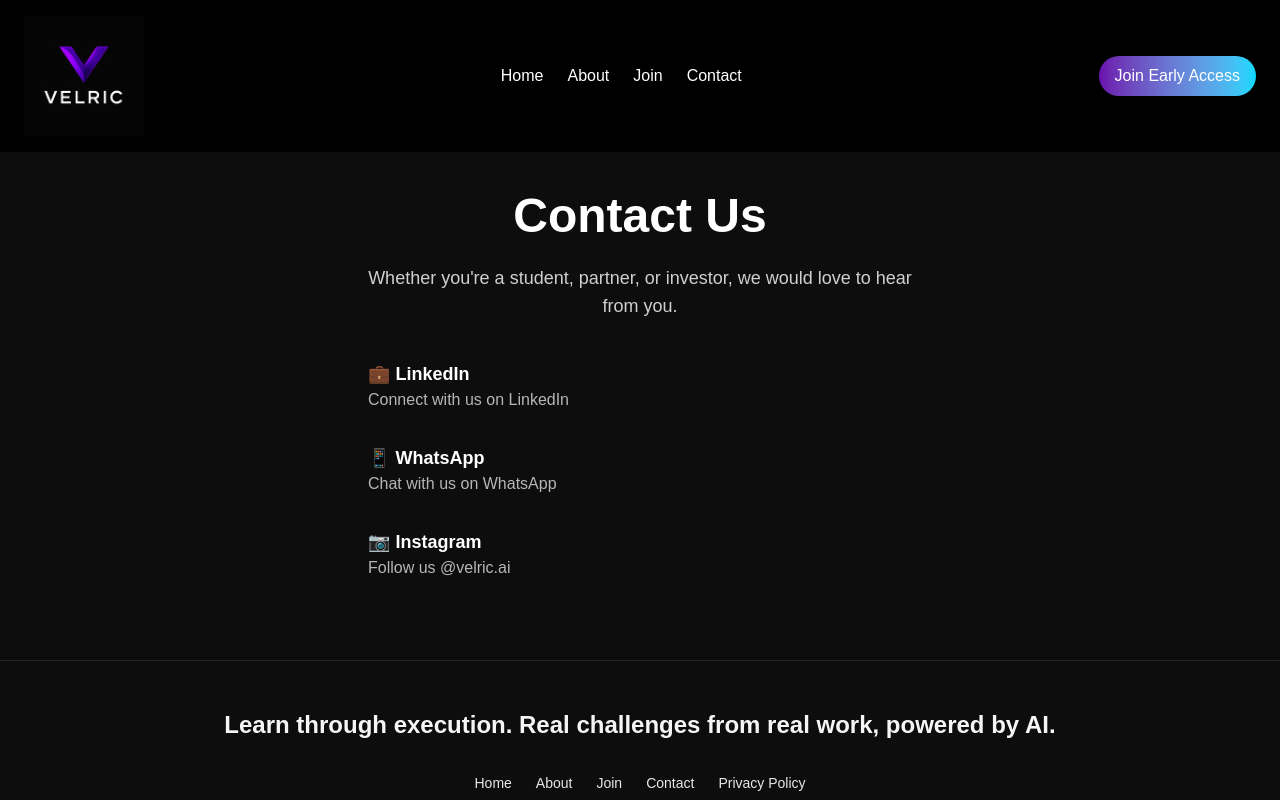
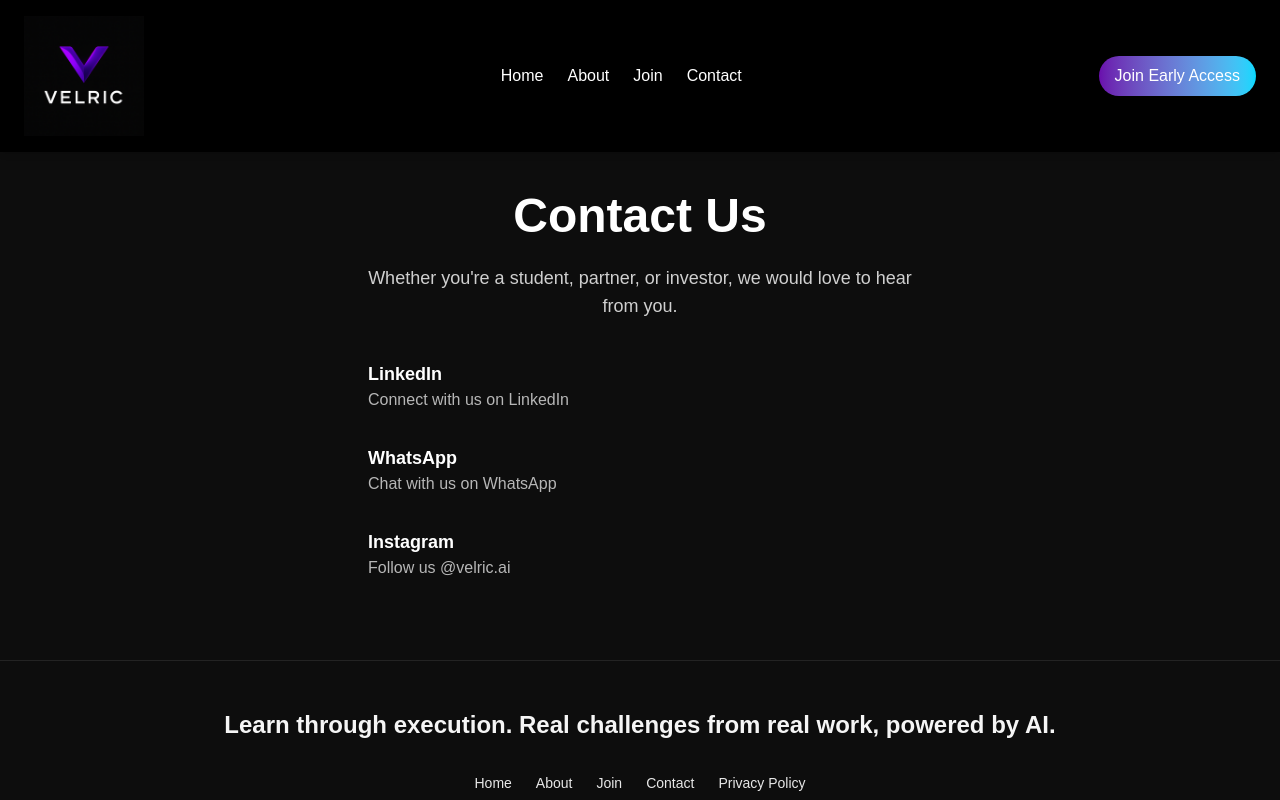
Before and after one commit to velric-ai/velric, a Next.js app: page /contact in a window 1280 px wide. Shown: the top 800 px of the page. Built offline with nearby package versions, Linux system fonts and the light colour scheme.

Commit message:
Update contact.tsx

```diff
--- a/pages/contact.tsx
+++ b/pages/contact.tsx
@@ -18,13 +18,13 @@ const Contact = () => {
         <div className="text-left space-y-8">
           {/* Email */}
           {/* <div>
-            <h3 className="font-semibold text-lg">📧 Email</h3>
+            <h3 className="font-semibold text-lg">Email</h3>
             <p className="text-white/70">contact@velric.com</p>
           </div> */}
 
           {/* LinkedIn */}
           <div>
-            <h3 className="font-semibold text-lg">💼 LinkedIn</h3>
+            <h3 className="font-semibold text-lg">LinkedIn</h3>
             <p className="text-white/70">
               <a
                 href="https://www.linkedin.com/company/velric"
@@ -39,7 +39,7 @@ const Contact = () => {
 
           {/* WhatsApp */}
           <div>
-            <h3 className="font-semibold text-lg">📱 WhatsApp</h3>
+            <h3 className="font-semibold text-lg">WhatsApp</h3>
             <p className="text-white/70">
               <a
                 href="https://wa.me/17787723980"
@@ -54,7 +54,7 @@ const Contact = () => {
 
           {/* Instagram */}
           <div>
-            <h3 className="font-semibold text-lg">📷 Instagram</h3>
+            <h3 className="font-semibold text-lg">Instagram</h3>
             <p className="text-white/70">
               <a
                 href="https://www.instagram.com/velric.ai/"
```
